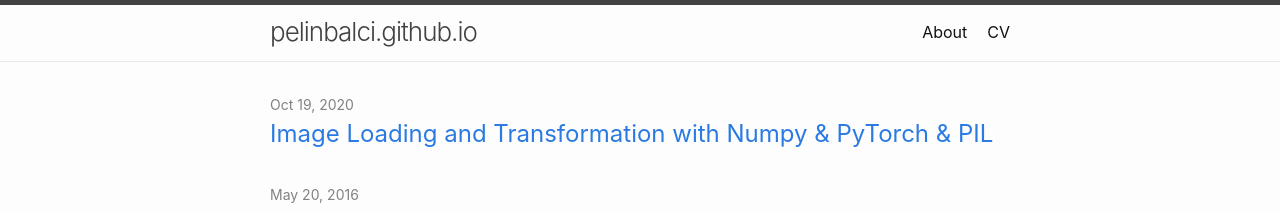
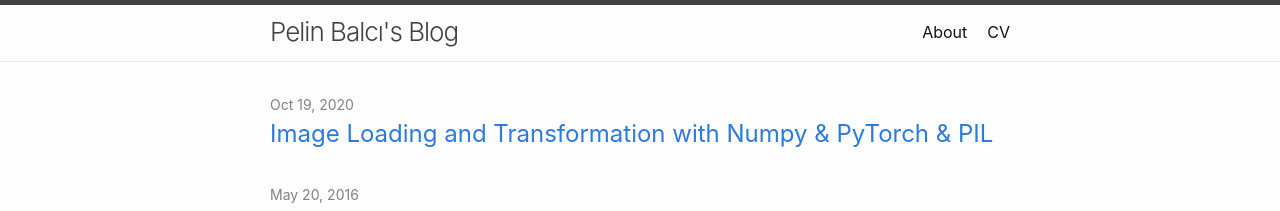
Before and after one commit to pelinbalci/pelinbalci.github.io, a Jekyll site: the page built from index.md, in a window 1280 px wide. Shown: the top 211 px of the page. Built offline with Jekyll 4.4.1, drawn with Linux system fonts in a browser that asks for light colours.

```diff
--- a/_config.yml
+++ b/_config.yml
@@ -1,4 +1,10 @@
-title:
+
+# Build settings
+gems:
+  - jemoji
+  - jekyll-paginate
+
+title: Pelin Balcı's Blog
 author:
   name: Pelin Balcı
   github: https://github.com/pelinbalci
```
